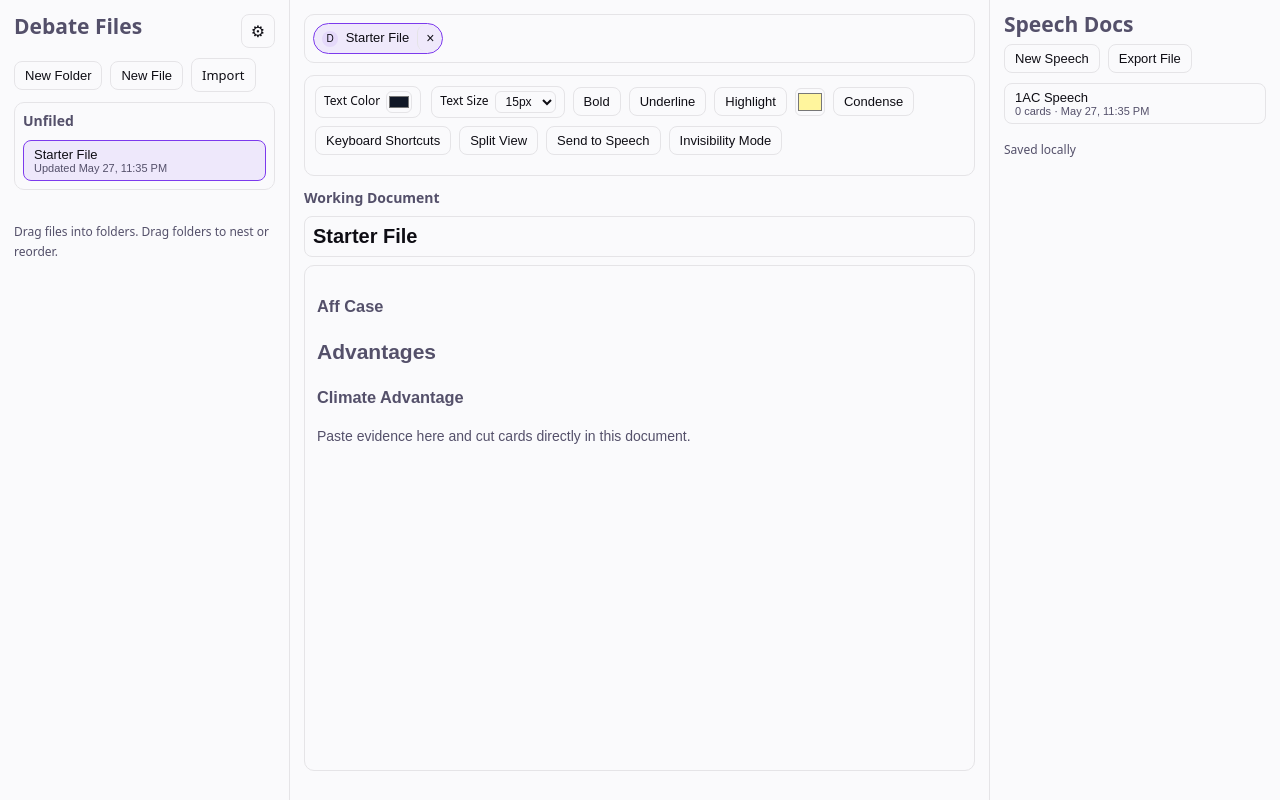
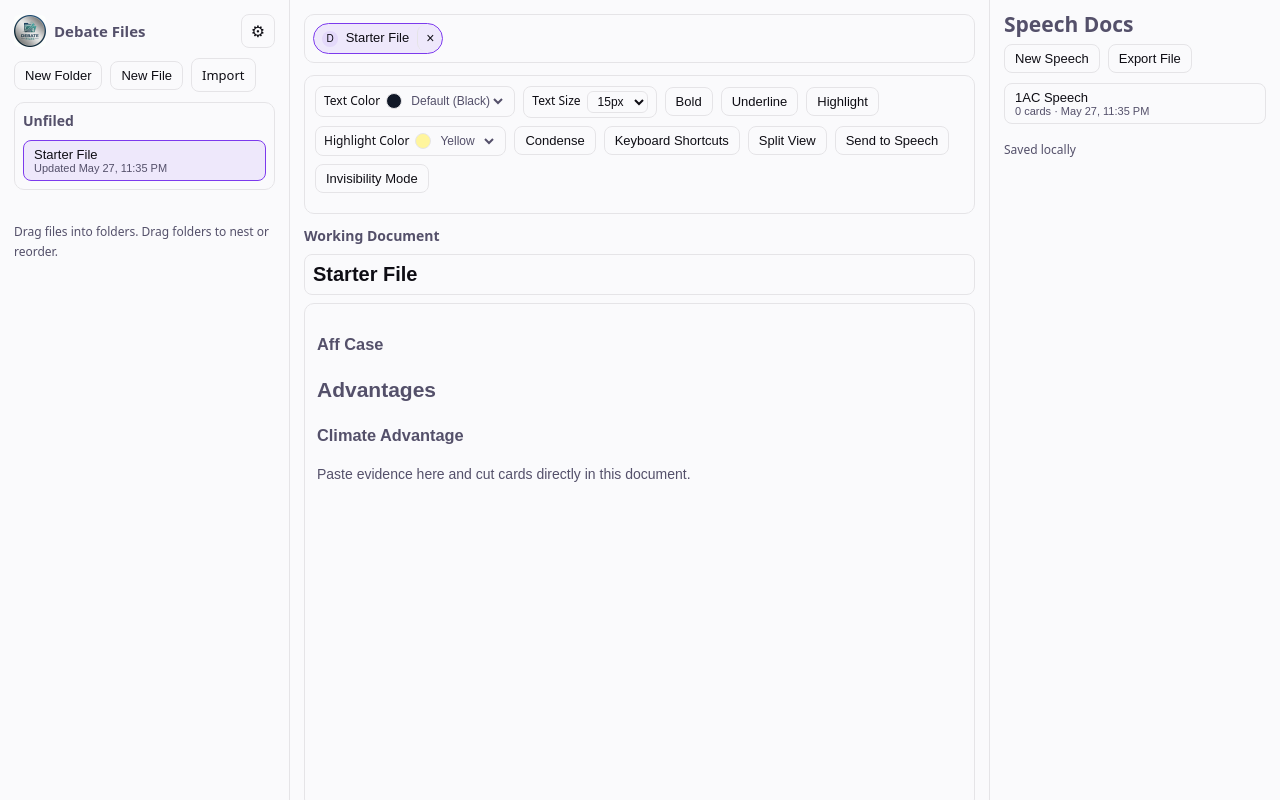
Before and after one commit to Dheej11/DebateBooks, a React (Vite) app: page / in a window 1280 px wide. Built offline with nearby package versions, Linux system fonts and the light colour scheme.

Commit message:
changed color picker options to dropdown & fixed issue in changing active highlights

```diff
--- a/src/App.css
+++ b/src/App.css
@@ -47,6 +47,30 @@
   align-items: center;
   justify-content: space-between;
   margin-bottom: 10px;
+}
+
+.panel-brand {
+  display: flex;
+  align-items: center;
+  gap: 8px;
+  min-width: 0;
+}
+
+.panel-brand h2 {
+  margin: 0;
+  font-size: 15px;
+  font-weight: 600;
+  white-space: nowrap;
+  overflow: hidden;
+  text-overflow: ellipsis;
+}
+
+.panel-logo {
+  height: 32px;
+  width: auto;
+  object-fit: contain;
+  border-radius: 5px;
+  flex-shrink: 0;
 }
 
 .icon-button {
@@ -427,31 +451,29 @@ button:disabled {
   color: var(--text-h);
 }
 
-.toolbar-color-control-primary {
-  margin-right: 2px;
+.toolbar-color-select-wrap {
+  display: inline-flex;
+  align-items: center;
+  gap: 5px;
 }
 
-.toolbar-color-control input[type='color'] {
-  width: 26px;
-  height: 22px;
-  padding: 0;
+.toolbar-color-dot {
+  display: inline-block;
+  width: 14px;
+  height: 14px;
+  border-radius: 50%;
   border: 1px solid var(--border);
-  border-radius: 6px;
-  background: var(--bg);
+  flex-shrink: 0;
 }
 
-.toolbar-color-swatch {
-  display: inline-flex;
-  align-items: center;
-}
-
-.toolbar-color-swatch input[type='color'] {
-  width: 30px;
-  height: 28px;
+.toolbar-color-control select {
+  border: none;
+  background: transparent;
+  font-size: 12px;
+  color: var(--text);
+  cursor: pointer;
+  outline: none;
   padding: 0;
-  border: 1px solid var(--border);
-  border-radius: 6px;
-  background: var(--bg);
 }
 
 .toolbar-size-control {
--- a/src/App.tsx
+++ b/src/App.tsx
@@ -162,6 +162,35 @@ const colorChoices = [
   '#166534',
   '#6b21a8',
   '#b91c1c',
+]
+
+const textColorOptions: Array<{ label: string; value: string }> = [
+  { label: 'Default (Black)', value: '#111827' },
+  { label: 'Dark Gray', value: '#374151' },
+  { label: 'Gray', value: '#6b7280' },
+  { label: 'White', value: '#ffffff' },
+  { label: 'Blue', value: '#1d4ed8' },
+  { label: 'Dark Blue', value: '#1e3a8a' },
+  { label: 'Red', value: '#b91c1c' },
+  { label: 'Dark Red', value: '#7c2d12' },
+  { label: 'Green', value: '#16a34a' },
+  { label: 'Dark Green', value: '#166534' },
+  { label: 'Purple', value: '#7c3aed' },
+  { label: 'Dark Purple', value: '#6b21a8' },
+  { label: 'Orange', value: '#ea580c' },
+  { label: 'Brown', value: '#92400e' },
+]
+
+const highlightColorOptions: Array<{ label: string; value: string }> = [
+  { label: 'Yellow', value: '#fef08a' },
+  { label: 'Green', value: '#bbf7d0' },
+  { label: 'Blue', value: '#bfdbfe' },
+  { label: 'Pink', value: '#fbcfe8' },
+  { label: 'Orange', value: '#fed7aa' },
+  { label: 'Purple', value: '#ddd6fe' },
+  { label: 'Red', value: '#fecaca' },
+  { label: 'Cyan', value: '#a5f3fc' },
+  { label: 'None', value: 'transparent' },
 ]
 
 const styleToCss = (preset: FontStylePreset) => {
@@ -1814,7 +1843,14 @@ function App() {
     >
       <aside className="panel left-panel">
         <div className="panel-header">
+          <div className="panel-brand">
+            <img
+              src="/debate-files-logo.jpeg"
+              alt="DebateFiles logo"
+              className="panel-logo"
+            />
             <h2>Debate Files</h2>
+          </div>
           <button
             type="button"
             className="icon-button"
@@ -2158,12 +2194,16 @@ function App() {
         ) : null}
         <header className="editor-toolbar">
           <div className="row">
-            <label className="toolbar-color-control toolbar-color-control-primary">
+            <label className="toolbar-color-control">
               <span>Text Color</span>
-              <input
-                type="color"
+              <div className="toolbar-color-select-wrap">
+                <span
+                  className="toolbar-color-dot"
+                  style={{ background: activeTextColor }}
+                />
+                <select
                   value={activeTextColor}
-                onPointerDown={saveCurrentSelection}
+                  onMouseDown={saveCurrentSelection}
                   onChange={(event) => {
                     const color = event.target.value
                     setActiveTextColor(color)
@@ -2172,7 +2212,14 @@ function App() {
                       applyStyleToRange(saved, (span) => { span.style.color = color })
                     }
                   }}
-              />
+                >
+                  {textColorOptions.map((opt) => (
+                    <option key={opt.value} value={opt.value}>
+                      {opt.label}
+                    </option>
+                  ))}
+                </select>
+              </div>
             </label>
             <label className="toolbar-size-control">
               <span>Text Size</span>
@@ -2217,12 +2264,16 @@ function App() {
             >
               Highlight
             </button>
-            <label className="toolbar-color-swatch" title="Highlight color">
-              <span className="sr-only">Highlight color</span>
-              <input
-                type="color"
+            <label className="toolbar-color-control">
+              <span>Highlight Color</span>
+              <div className="toolbar-color-select-wrap">
+                <span
+                  className="toolbar-color-dot"
+                  style={{ background: activeHighlightColor === 'transparent' ? 'repeating-linear-gradient(45deg,#ccc 0,#ccc 3px,#fff 3px,#fff 6px)' : activeHighlightColor }}
+                />
+                <select
                   value={activeHighlightColor}
-                onPointerDown={saveCurrentSelection}
+                  onMouseDown={saveCurrentSelection}
                   onChange={(event) => {
                     const color = event.target.value
                     setActiveHighlightColor(color)
@@ -2231,7 +2282,14 @@ function App() {
                       applyStyleToRange(saved, (span) => { span.style.backgroundColor = color })
                     }
                   }}
-              />
+                >
+                  {highlightColorOptions.map((opt) => (
+                    <option key={opt.value} value={opt.value}>
+                      {opt.label}
+                    </option>
+                  ))}
+                </select>
+              </div>
             </label>
             <button
               type="button"
```
Also changed, not shown: public/debate-files-logo.jpeg (added). Lines whose indentation alone changed are shown as unchanged.
